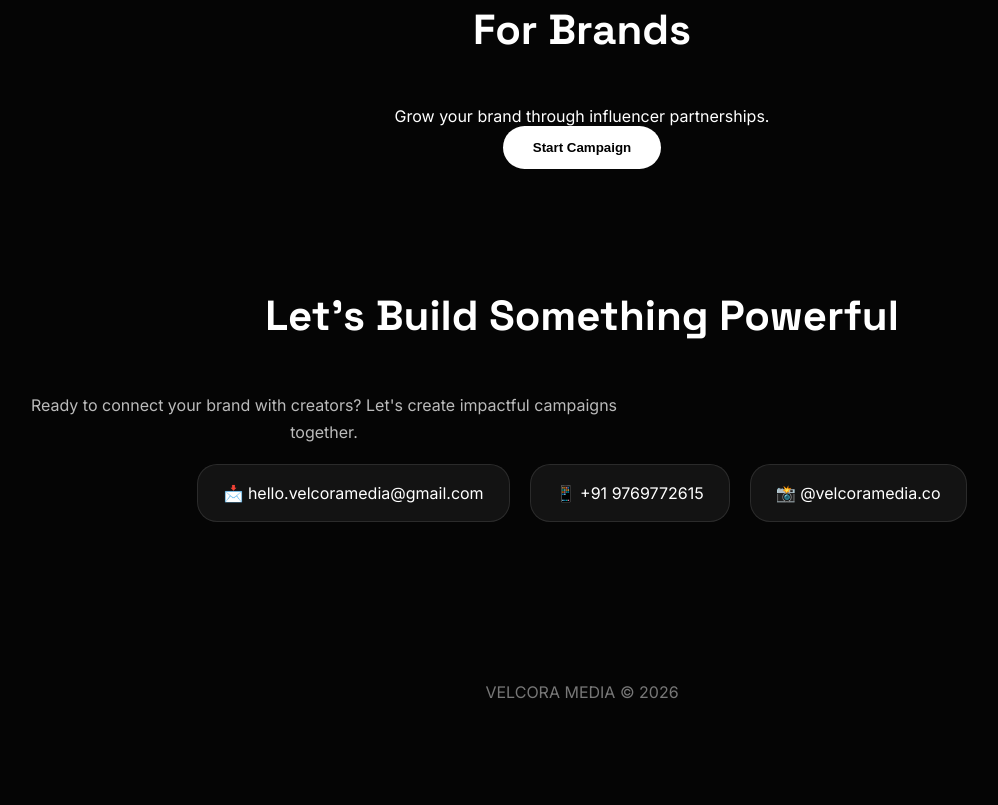
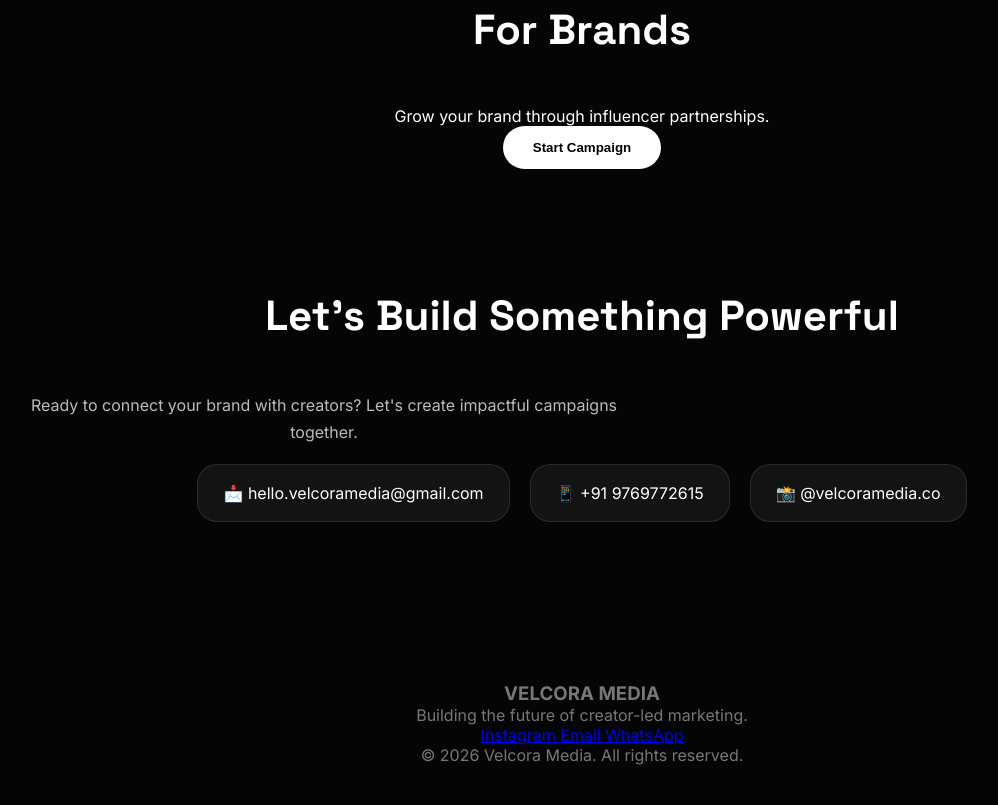
Before and after one commit to sayyedshahzeb620-a11y/VELCORA-MEDIA, a plain HTML site: page index.html in a window 1280 px wide. Shown: the part 1567-2372 px from the top of the page, without its empty margins (58-1056 px from the left). Before the commit the page ends 2309 px from the top, so only its background shows below. Drawn offline with nearby package versions, Linux system fonts and the light colour scheme; animation ran at ten frames a second.

Commit message:
Update index.html

```diff
--- a/index.html
+++ b/index.html
@@ -225,7 +225,38 @@
 
 <footer>
 
-VELCORA MEDIA © 2026
+<div class="footer-brand">
+
+<h3>VELCORA MEDIA</h3>
+
+<p>
+Building the future of creator-led marketing.
+</p>
+
+</div>
+
+
+<div class="footer-social">
+
+<a href="https://instagram.com/velcoramedia.co">
+Instagram
+</a>
+
+<a href="mailto:hello.velcoramedia@gmail.com">
+Email
+</a>
+
+<a href="https://wa.me/919769772615">
+WhatsApp
+</a>
+
+</div>
+
+
+<p class="copyright">
+© 2026 Velcora Media. All rights reserved.
+</p>
+
 
 </footer>
 
```
